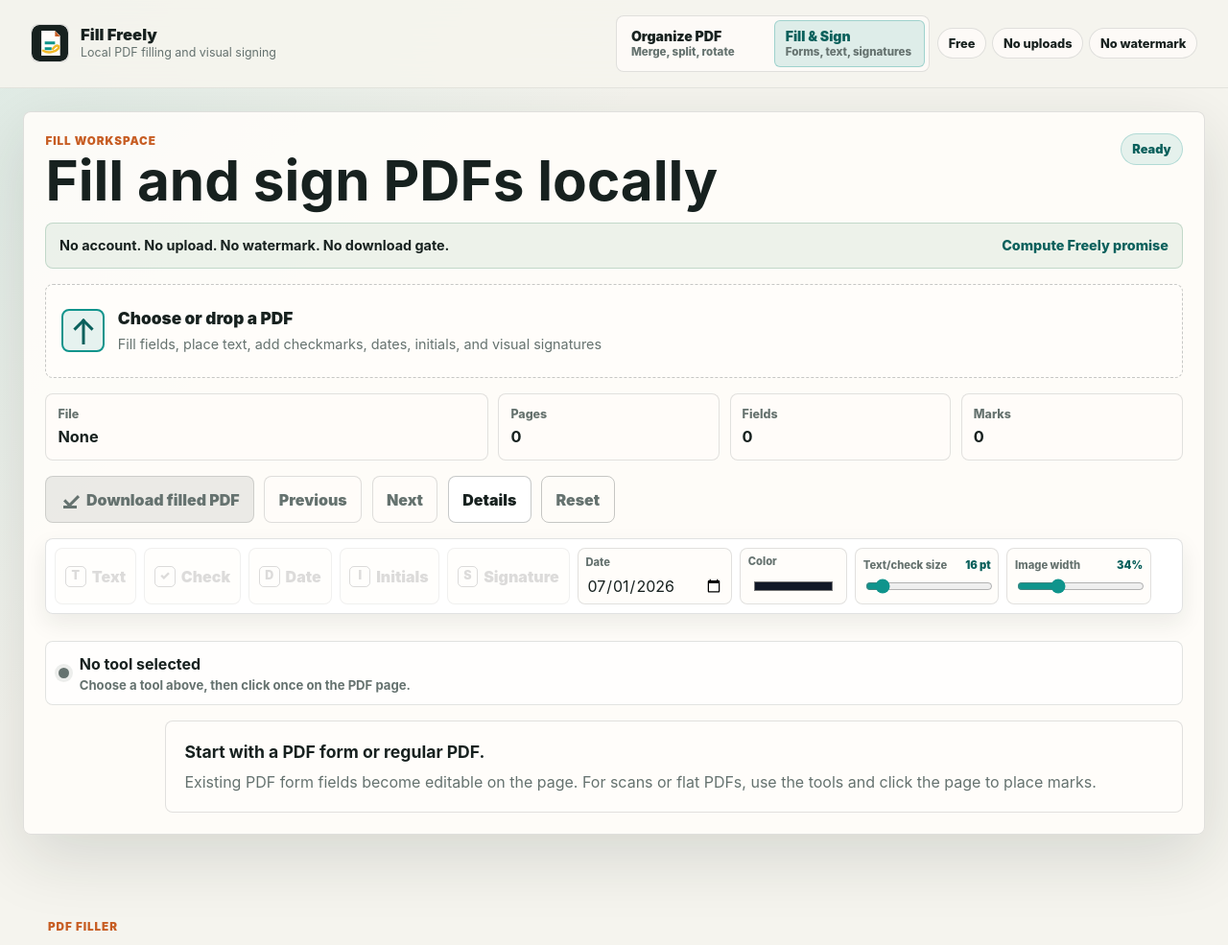
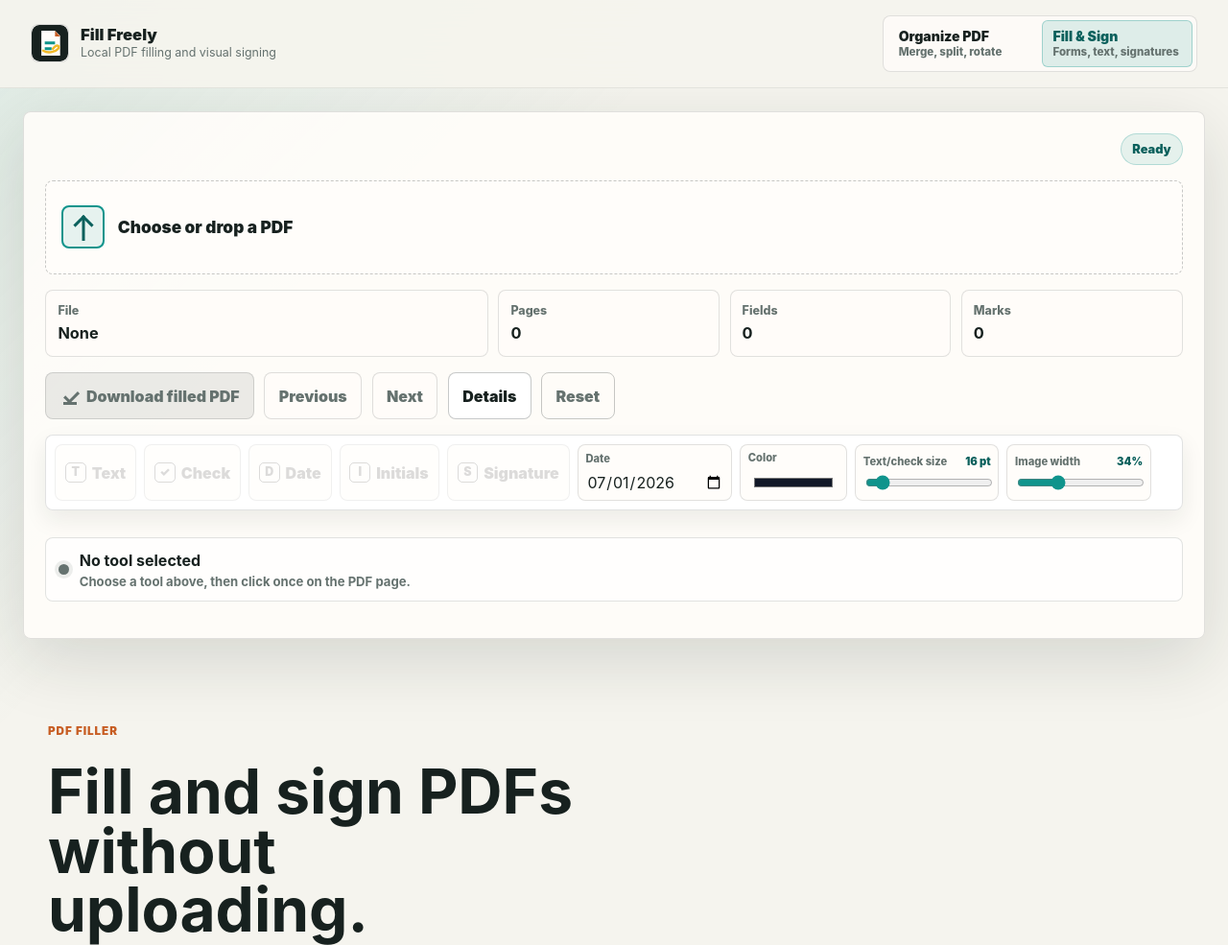
Before and after one commit to ComputeFreely/fillfreely.com, a plain HTML site: page index.html in a window 1280 px wide. Shown: the top 985 px of the page at 96% size. Drawn offline with Linux system fonts and the light colour scheme.

Commit message:
Simplify top-level UI copy

```diff
--- a/assets/shared/freely-ui.css
+++ b/assets/shared/freely-ui.css
@@ -74,6 +74,18 @@
 
 [hidden] {
   display: none !important;
+}
+
+.sr-only {
+  position: absolute;
+  width: 1px;
+  height: 1px;
+  padding: 0;
+  margin: -1px;
+  overflow: hidden;
+  clip: rect(0, 0, 0, 0);
+  white-space: nowrap;
+  border: 0;
 }
 
 button,
@@ -220,6 +232,10 @@
   align-items: flex-start;
   justify-content: space-between;
   gap: 1rem;
+}
+
+.compact-header {
+  justify-content: flex-end;
 }
 
 .eyebrow {
--- a/index.html
+++ b/index.html
@@ -136,27 +136,14 @@
             <span>Forms, text, signatures</span>
           </a>
         </nav>
-        <div class="guarantee-pills" aria-label="Site guarantees">
-          <span class="status-pill">Free</span>
-          <span class="status-pill">No uploads</span>
-          <span class="status-pill">No watermark</span>
-        </div>
       </div>
     </header>
 
     <main class="app-shell">
       <section class="workspace-pane" aria-labelledby="workspaceTitle">
-        <div class="workspace-header">
-          <div>
-            <p class="eyebrow">Fill Workspace</p>
-            <h1 id="workspaceTitle">Fill and sign PDFs locally</h1>
-          </div>
+        <div class="workspace-header compact-header">
+          <h1 class="sr-only" id="workspaceTitle">PDF filler and signer</h1>
           <div class="engine-badge" id="engineBadge" aria-live="polite">Ready</div>
-        </div>
-
-        <div class="promise-strip">
-          <strong>No account. No upload. No watermark. No download gate.</strong>
-          <a href="https://computefreely.com/">Compute Freely promise</a>
         </div>
 
         <div class="drop-zone" id="dropZone">
@@ -165,7 +152,6 @@
             <span class="drop-icon upload-icon" aria-hidden="true"></span>
             <span>
               <span class="drop-title">Choose or drop a PDF</span>
-              <span class="drop-note">Fill fields, place text, add checkmarks, dates, initials, and visual signatures</span>
             </span>
           </label>
         </div>
@@ -238,9 +224,8 @@
         <div class="viewer-shell">
           <div class="page-rail" id="pageRail" aria-label="PDF pages"></div>
           <div class="preview-wrap">
-            <div class="empty-state" id="emptyState">
-              <h2>Start with a PDF form or regular PDF.</h2>
-              <p>Existing PDF form fields become editable on the page. For scans or flat PDFs, use the tools and click the page to place marks.</p>
+            <div class="empty-state sr-only" id="emptyState">
+              <h2>Choose a PDF to begin.</h2>
             </div>
             <div class="page-stage" id="pageStage" hidden>
               <div class="page-canvas-wrap" id="pageCanvasWrap">
```
